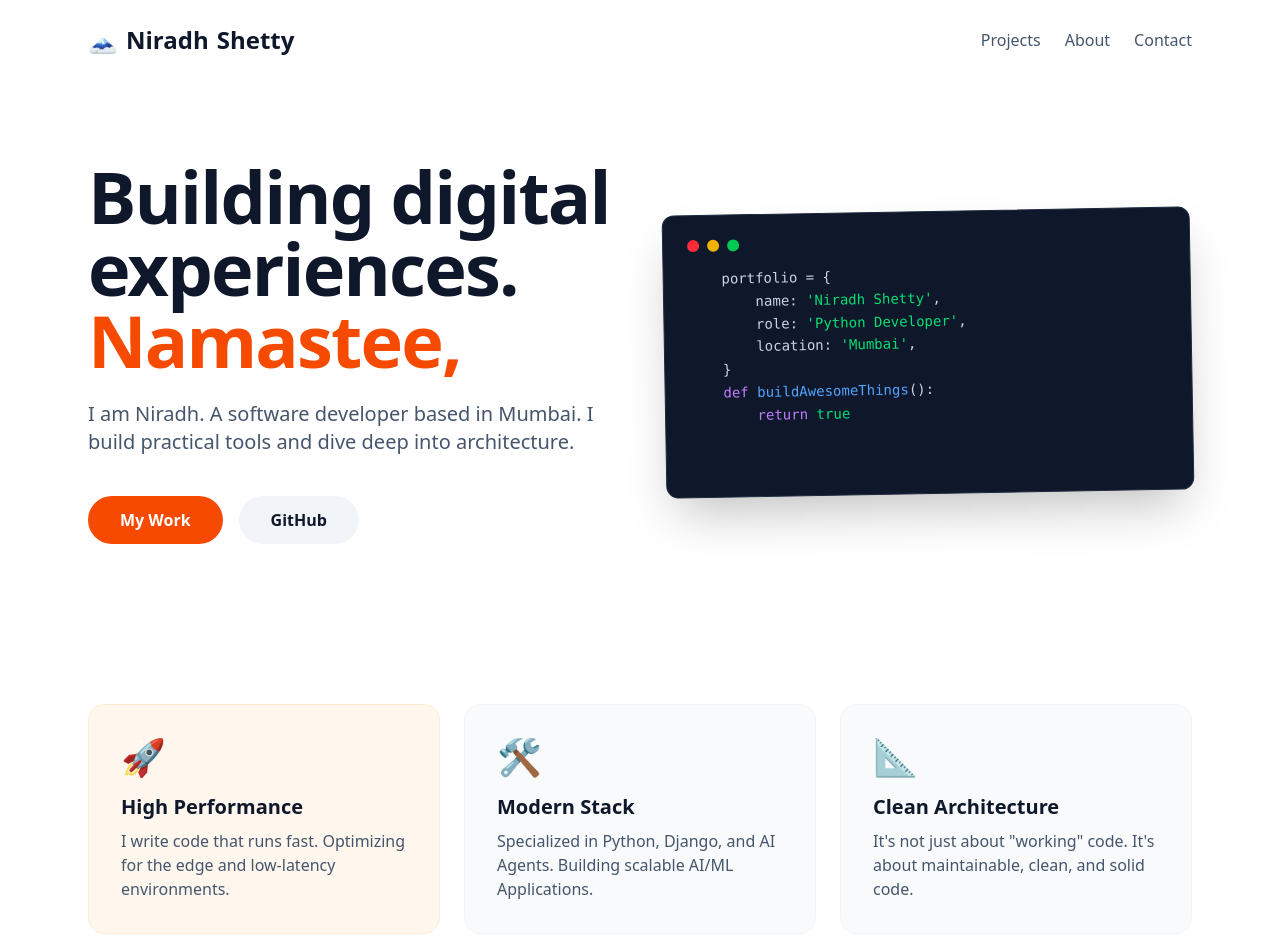
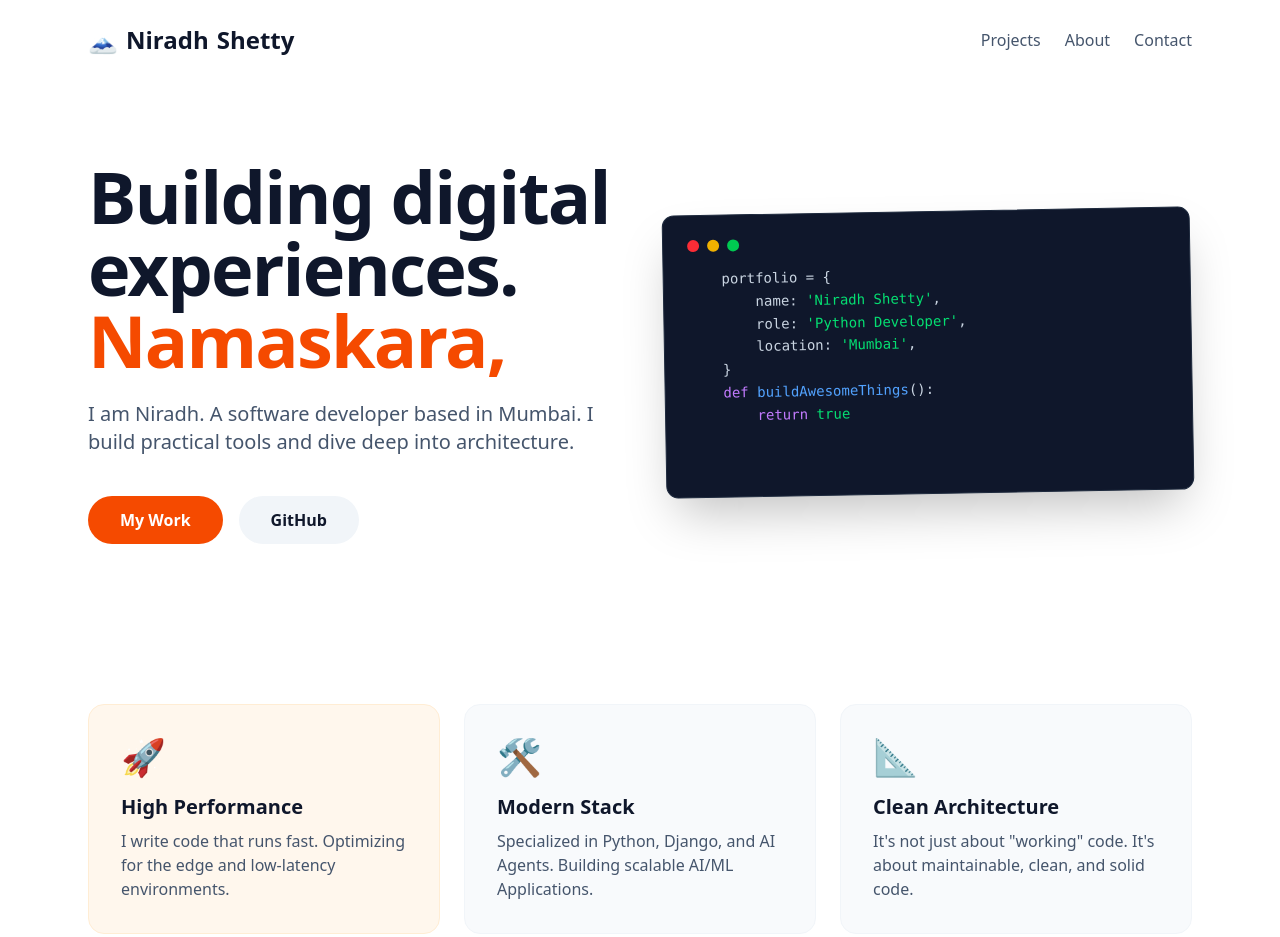
Before and after one commit to niraadh/niraadh, a website: page index.html in a window 1280 px wide. Shown: the top 937 px of the page. Drawn offline with Linux system fonts and the light colour scheme.

Commit message:
Update index.html

```diff
--- a/index.html
+++ b/index.html
@@ -34,7 +34,7 @@
     <div class="space-y-6">
         <h1 class="text-5xl md:text-7xl font-extrabold tracking-tight text-slate-900">
             Building digital experiences. <br>
-            <span class="text-orange-600">Namastee,</span>
+            <span class="text-orange-600">Namaskara,</span>
         </h1>
         <p class="text-xl text-slate-600 max-w-lg">
             I am Niradh. A software developer based in Mumbai. I build practical tools and dive deep into architecture.
```
